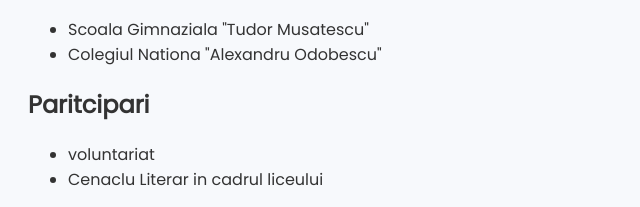
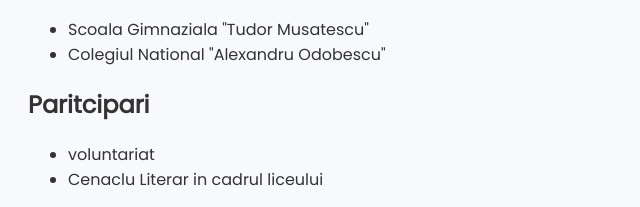
Before and after one commit to Rkazuto/eu, a plain HTML site: page index.html in a window 1280 px wide. Shown: the part 218-425 px from the top of the page, 0-640 px from the left. Drawn offline with Linux system fonts and the light colour scheme.

Commit message:
Update index.html

```diff
--- a/index.html
+++ b/index.html
@@ -17,7 +17,7 @@
     <h2>Educatie</h2>
     <ul>
       <li>Scoala Gimnaziala "Tudor Musatescu"</li>
-      <li>Colegiul Nationa "Alexandru Odobescu"</li>
+      <li>Colegiul National "Alexandru Odobescu"</li>
     </ul>
   </section>
   <section>
```
